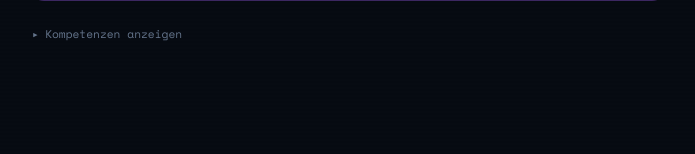
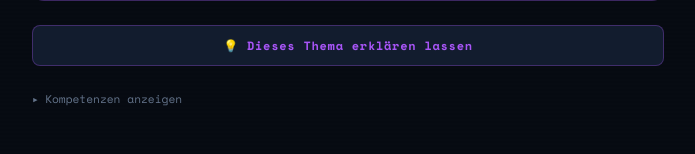
Before and after one commit to NikSTX0/MindMetric_Alpha, a Flask app: template templates/exercise.html in a window 1280 px wide. Shown: the part 439-593 px from the top of the page, without its empty margins (292-987 px from the left). Run offline with Flask 3, Linux system fonts and the light colour scheme; the template is opened without the code that fills it: most values are stand-ins (such as "Sample title", 1, 10 or a date in 2020).

Commit message:
Update exercise.html

```diff
--- a/templates/exercise.html
+++ b/templates/exercise.html
@@ -84,6 +84,13 @@
       Bestätigen →
     </button>
     {% endif %}
+  </div>
+
+  <!-- EXPLAIN BUTTON -->
+  <div id="explain-btn-wrap" style="margin-top:.8rem;" {% if support_type %}style="display:none;"{% endif %}>
+    <a href="{{ help_url }}" class="btn btn-ghost" style="width:100%;justify-content:center;font-size:.75rem;border-color:rgba(168,85,247,.3);color:var(--accent3);">
+      💡 Dieses Thema erklären lassen
+    </a>
   </div>
 
   <!-- SUCCESS CARD (hidden until correct) -->
```
